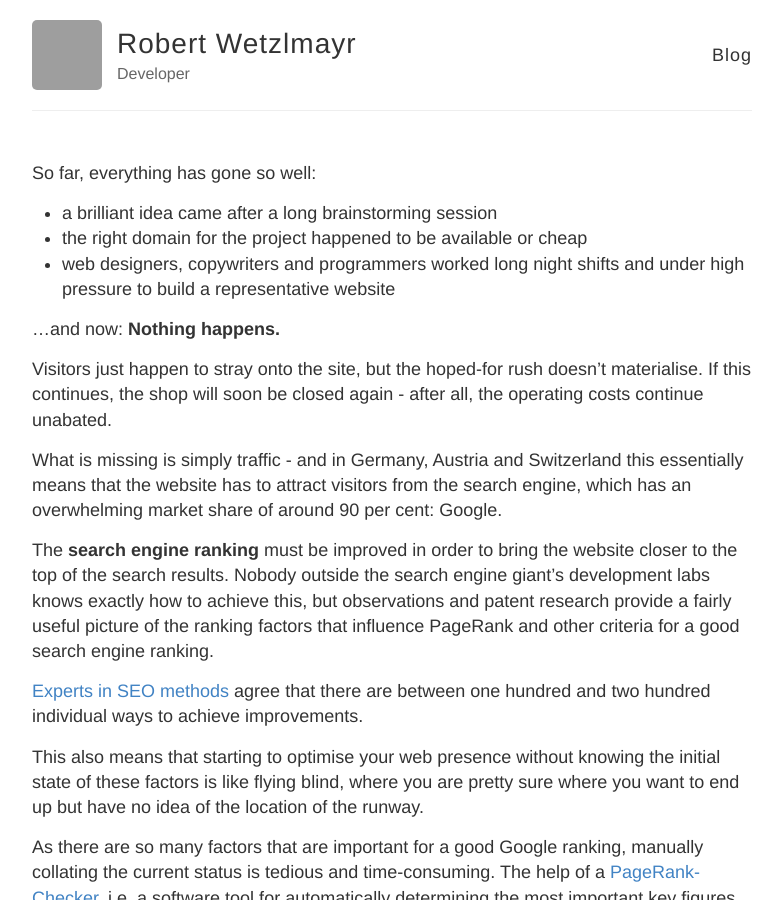
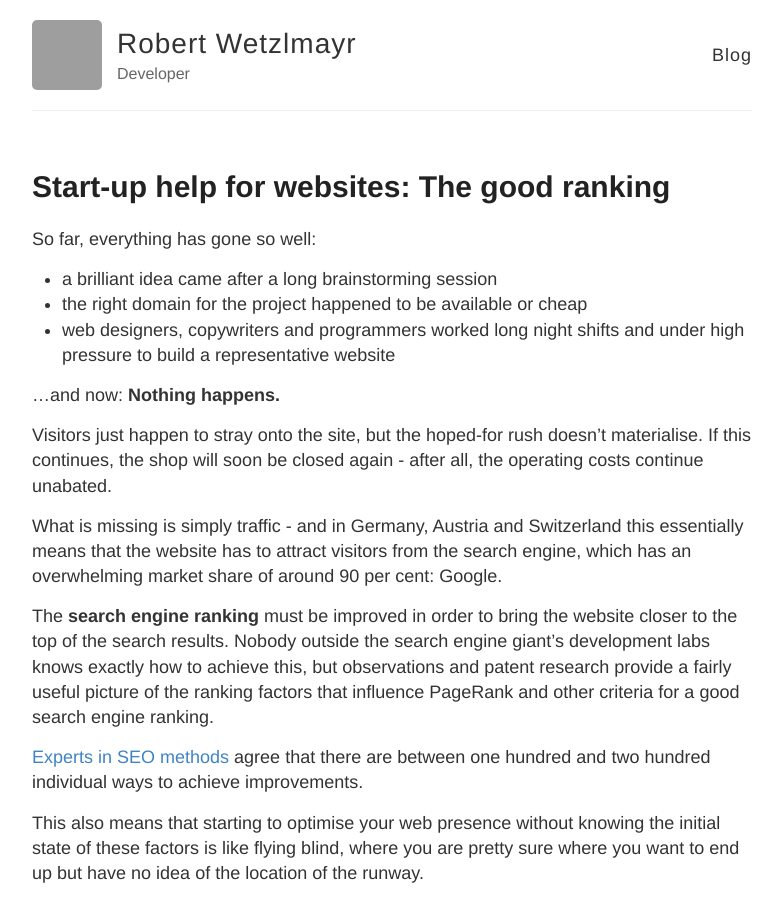
Before and after one commit to rwetzlmayr/rwetzlmayr.github.io, a Jekyll site: the page built from _posts/2007-09-19-startup-help-websites-ranking.md, in a window 1280 px wide and 900 px high. Shown: the whole window, without its empty margins (248-1030 px from the left). Built offline with Jekyll 4.4.1, drawn with Linux system fonts in a browser that asks for light colours; grey boxes are pictures that could not be loaded.

Commit message:
+ "Websites ranking" post

```diff
--- a/_posts/2007-09-19-startup-help-websites-ranking.md
+++ b/_posts/2007-09-19-startup-help-websites-ranking.md
@@ -1,7 +1,6 @@
 ---
 layout: post
-title: >
-Start-up help for websites: The good ranking
+title: "Start-up help for websites: The good ranking"
 ---
 So far, everything has gone so well:
 
```
